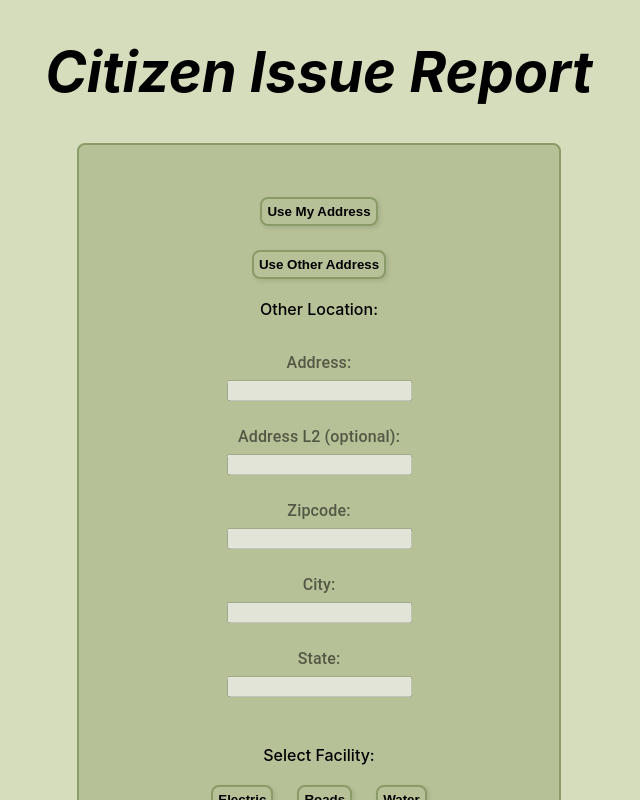
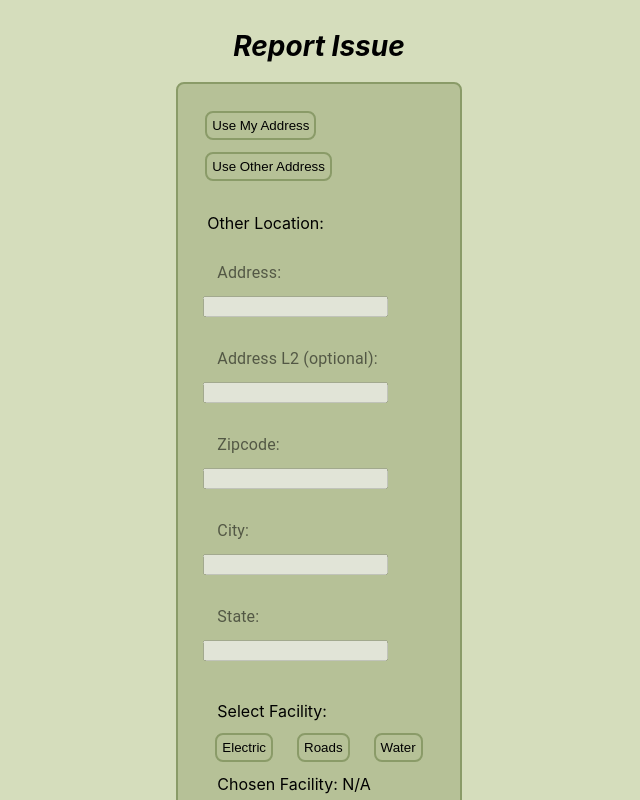
Before and after one commit to dungtran3864/swen-514-web-app, a React (Create React App) app: page /citizen-submit-report in a window 1280 px wide. Shown: the top 800 px of the page, without its empty margins (321-961 px from the left). Built offline with nearby package versions, Linux system fonts and the light colour scheme.

Commit message:
Started implementing the api calls with axios

```diff
--- a/package.json
+++ b/package.json
@@ -7,7 +7,6 @@
     "@testing-library/jest-dom": "^5.11.10",
     "@testing-library/react": "^11.2.6",
     "@testing-library/user-event": "^12.8.3",
-    "axios": "^0.21.1",
     "react": "^17.0.2",
     "react-dom": "^17.0.2",
     "react-router-dom": "^5.2.0",
@@ -40,6 +39,6 @@
     ]
   },
   "devDependencies": {
-    "react-dropdown": "^1.9.2"
+    "axios": "^0.21.1"
   }
 }
--- a/src/CitizenReport.js
+++ b/src/CitizenReport.js
@@ -9,15 +9,68 @@ import Colors from "./Colors";
 import {CenteredColumn} from "./StyleBlocks";
 
 const StyledReport = styled(CenteredColumn)`
-  ${Styles.pageSetup};
+  padding: 0 64px;
+  ${Styles.centeredColumn};
+  //position: relative;
 
-  button{
-    ${Styles.button};
+  Div{
+    padding: 10px;
   }
 
+  #submit{
+    outline: 3px solid black;
+  }
+
+  #title{
+    h1{
+      ${Styles.header}
+      font-style: italic;
+    }
+  }
+
+  #form{
+    ${Styles.darkOutline};
+    background-color: ${Colors.green2};
+  }
+
+  #btn{
+    background-color: ${Colors.green2};
+    padding: 6px;
+    margin: 6px;
+    ${Styles.darkOutline};
+  }
+
+  #btns{
+    margin: 6px;
+  }
+
+  #other{
     label{
-      ${Styles.label};
+      margin: 6px;
+      padding: 8px;
     }
+  }
+
+  #formText{
+    padding: 12px;
+    font-weight: bold;
+    margin: 12px;
+  }
+
+  #locationForm{
+    margin-top: 8px;
+    margin-bottom: 20px;
+    button{
+      margin: 12px;
+      ${Styles.darkOutline};
+      background: ${Colors.green2};
+    }
+  }
+
+  #facility {
+    //outline: 3px solid pink;
+  }
+
 `;
 
 class CitizenReport extends Component {
@@ -42,53 +95,60 @@ class CitizenReport extends Component {
     render() {
         return (
             <StyledReport>
-                <head>
-                    <title>Citizen Report</title>
-                </head>
-                <header className="Account-Header">
-                    <h1>Citizen Issue Report</h1>
+                <div className="CitizenReport" id ={"CitizenReport"}>
+                    <header className="citizen-report-header" id={"title"}>
+                        <h1>Report Issue</h1>
                     </header>
-                <body className="Form">
-                    <button onClick={() => this.setOtherLocationDisable()}>Use My Address</button><br/>
-                    <button className="other-location-button" onClick={() => this.setOtherLocationEnable()}>Use Other Address</button><br/>
+                    <body id = "form">
 
+                        <div id={"btns"}>
+                            <button onClick={() => this.setOtherLocationDisable()} id={"btn"}>Use My Address</button><br/>
+                            <button className="other-location-button" onClick={() => this.setOtherLocationEnable()} id={"btn"}>Use Other Address</button><br/>
+                        </div>
+
+                        <div id={"other"}>
                             <label>Other Location:</label><br/>
 
+                            <div id={"locationForm"}>
                                 {this.state.addressEmpty && <label className="error-msg">Address field is empty</label>}
-                            <InputLabel className="input-label">Address:</InputLabel>
+                                <InputLabel className="addressLine1-input-label">Address:</InputLabel>
                                 <input id="adr1" disabled={true} type="text" className="addressLine1-input" onChange={evt => this.newAddressLine1(evt)}/><br/><br/>
 
-                            <InputLabel className="input-label">Address L2 (optional):</InputLabel>
+                                <InputLabel className="addressLine2-input-label">Address L2 (optional):</InputLabel>
                                 <input id="adr2" disabled={true} type="text" className="addressLine2-input" onChange={evt => this.newAddressLine2(evt)}/><br/><br/>
 
                                 {this.state.zipCodeEmpty && <label className="error-msg">Zipcode field is empty</label>}
-                            <InputLabel className="input-label">Zipcode:</InputLabel>
+                                <InputLabel className="zipcode-input-label">Zipcode:</InputLabel>
                                 <input id="zipcode" disabled={true} type="text" className="zipcode-input" onChange={evt => this.newZipcode(evt)}/><br/><br/>
 
                                 {this.state.cityEmpty && <label className="error-msg">City field is empty</label>}
-                            <InputLabel className="input-label">City:</InputLabel>
+                                <InputLabel className="city-input-label">City:</InputLabel>
                                 <input id="city" disabled={true} type="text" className="city-input" onChange={evt => this.newCity(evt)}/><br/><br/>
 
                                 {this.state.stateEmpty && <label className="error-msg">State field is empty</label>}
-                            <InputLabel className="input-label" >State:</InputLabel>
+                                <InputLabel className="state-input-label" >State:</InputLabel>
                                 <input id="state" disabled={true} type="text" className="state-input" onChange={evt => this.newState(evt)}/><br/><br/>
 
                                 {this.state.facilityEmpty && <label className="error-msg">Facility not chosen</label>}<br/>
-                            <label>Select Facility:</label>
-                            <button onClick={() => this.setElectric()}> Electric </button>
-                            <button onClick={() => this.setRoads()}> Roads </button>
-                            <button onClick={() => this.setWater()}> Water </button><br/>
+                                <label>Select Facility:</label><br/>
+                                <button id={"btn"} onClick={() => this.setElectric()}> Electric </button>
+                                <button id={"btn"} onClick={() => this.setRoads()}> Roads </button>
+                                <button id={"btn"} onClick={() => this.setWater()}> Water </button><br/>
                                 <label id="facility">Chosen Facility: N/A</label><br/><br/>
 
+                            </div>
 
                         {this.state.detailsEmpty && <label className="error-msg">Details field is empty</label>}
-                    <InputLabel className="input-label">Details:</InputLabel>
+                        <InputLabel id={"formText"} className="state-input-label">Details:</InputLabel>
                         <Input type="text" className="details-input" onChange={evt => this.updateDetails(evt)}/><br/><br/>
 
-                    <button className="validate-button" onClick={() => this.submit()}>Verify</button><br/><br/>
+                        <button id={"btn"} className="validate-button" onClick={() => this.submit()}>Verify</button><br/><br/>
 
-                <Button label="Submit" to="/citizen-home"/>
+                        </div>
+
+                    <Button id={"submit"} label="Submit" to="/citizen-home"/>
                     </body>
+                </div>
             </StyledReport>
         );
     }
--- a/src/CreateAccount.js
+++ b/src/CreateAccount.js
@@ -7,6 +7,7 @@ import Styles from "./Styles";
 import React from 'react';
 import Colors from "./Colors";
 import {Component} from "react";
+import axios from "axios";
 
 const StyledAccount = styled(CenteredColumn)`
   ${Styles.pageSetup};
@@ -26,9 +27,9 @@ const StyledAccount = styled(CenteredColumn)`
     ${Styles.hr};
   }
 
-`;
+`
 
-class CreateAccount extends Component{
+class CreateAccount extends Component {
 
     constructor(props) {
         super(props);
@@ -44,7 +45,7 @@ class CreateAccount extends Component{
         }
     }
 
-    render(){
+    render() {
         return (
             <StyledAccount>
                 <header className="CreateAccount">
@@ -59,27 +60,31 @@ class CreateAccount extends Component{
                         <Input type="text" id="email" name="email" onChange={evt => this.updateEmail(evt)}/><br/><br/>
                     </div>
 
+                    {this.state.passwordEmpty && <label className="error-msg">Password field is empty</label>}
                     <div className="Form-Component">
-                            {this.state.passwordEmpty && <label className="error-msg">Password field is empty</label>}
                         <InputLabel htmlFor="password">Password:</InputLabel>
-                            <Input type="password" id="password" name="password" onChange={evt => this.updatePassword(evt)}/><br/><br/>
+                        <Input type="password" id="password" name="password"
+                               onChange={evt => this.updatePassword(evt)}/><br/><br/>
                     </div>
 
                     <div className="Form-Component">
                         {this.state.addressEmpty && <label className="error-msg">Address field is empty</label>}
                         <InputLabel htmlFor="address">Address:</InputLabel>
-                            <Input type="text" id="adrL1" name="addressLine1" onChange={evt => this.updateAddressLine1(evt)}/><br/><br/>
+                        <Input type="text" id="adrL1" name="addressLine1"
+                               onChange={evt => this.updateAddressLine1(evt)}/><br/><br/>
                     </div>
 
                     <div className="Form-Component">
                         <InputLabel htmlFor="address">Address L2 (optional):</InputLabel>
-                            <Input type="text" id="adrl2" name="addressLine2" onChange={evt => this.updateAddressLine2(evt)}/><br/><br/>
+                        <Input type="text" id="adrl2" name="addressLine2"
+                               onChange={evt => this.updateAddressLine2(evt)}/><br/><br/>
                     </div>
 
                     <div className="Form-Component">
                         {this.state.zipCodeEmpty && <label className="error-msg">Zipcode field is empty</label>}
                         <InputLabel htmlFor="zipCode">Zip Code:</InputLabel>
-                            <Input type="text" id="zipCode" name="zipCode" onChange={evt => this.updateZipcode(evt)}/><br/><br/>
+                        <Input type="text" id="zipCode" name="zipCode"
+                               onChange={evt => this.updateZipcode(evt)}/><br/><br/>
                     </div>
 
                     <div className="Form-Component">
@@ -94,11 +99,12 @@ class CreateAccount extends Component{
                         <Input type="text" id="state" name="state" onChange={evt => this.updateState(evt)}/><br/><br/>
                     </div>
 
-                        <button className="validate-button" onClick={() => this.createAccount()}>Verify</button><br/><br/>
+                    <button className="validate-button" onClick={() => this.createAccount()}>Verify</button>
+                    <br/><br/>
                     <Button to={"/citizen-home"} label={"Create Account"}/><br/><br/>
 
                 </div>
-                <hr />
+                <hr/>
                 <Button to={"/"} label={"Exit Site"}/>
                 </body>
             </StyledAccount>
@@ -133,34 +139,60 @@ class CreateAccount extends Component{
         this.setState({state: evt.target.value});
     }
 
-    createAccount(){
+    saveData() {
 
-        if(this.state.email.length === 0){
+    }
+
+    createAccount() {
+
+        let error = false;
+
+        if (this.state.email.length === 0) {
             this.setState({emailEmpty: true});
+            error = true;
         } else this.setState({emailEmpty: false});
 
-        if(this.state.password.length === 0){
+        if (this.state.password.length === 0) {
             this.setState({passwordEmpty: true});
+            error = true;
         } else this.setState({passwordEmpty: false});
 
-        if(this.state.address.length === 0){
+        if (this.state.address.length === 0) {
             this.setState({addressEmpty: true});
+            error = true;
         } else this.setState({addressEmpty: false});
 
-        if(this.state.zipCode.length === 0){
+        if (this.state.zipCode.length === 0) {
             this.setState({zipCodeEmpty: true});
+            error = true;
         } else this.setState({zipCodeEmpty: false});
 
-        if(this.state.city.length === 0){
+        if (this.state.city.length === 0) {
             this.setState({cityEmpty: true});
+            error = true;
         } else this.setState({cityEmpty: false});
 
-        if(this.state.state.length === 0){
+        if (this.state.state.length === 0) {
             this.setState({stateEmpty: true});
+            error = true;
         } else this.setState({stateEmpty: false});
+
+        if (error === false) {
+            axios.post('/blizzard-database.cbxhylxbhyt6.us-east-1.rds.amazonaws.com', {
+                email: this.state.email,
+                password: this.state.password,
+                address: this.state.address,
+                address_l2: this.state.address_l2,
+                zipCode: this.state.zipCode,
+                city: this.state.city,
+                state: this.state.state
+            }).then(function (response) {
+                console.log(response);
+            });
 
         }
 
     }
+}
 
-export  default CreateAccount;
+export default CreateAccount;
--- a/src/SignIn.js
+++ b/src/SignIn.js
@@ -51,11 +51,6 @@ class SignIn extends Component{
         this.state = {
             email: "",
             password: "",
-            address: "",
-            address_l2: "",
-            zipCode: "",
-            city: "",
-            state: ""
         }
     }
 
@@ -86,6 +81,9 @@ class SignIn extends Component{
             </StyledSignIn>
         );
     }
+
+
+
 }
 
 export default SignIn;
```
Also changed, not shown: 1 other file (tests, documents, lock files or other folders). Lines whose indentation alone changed are shown as unchanged.
